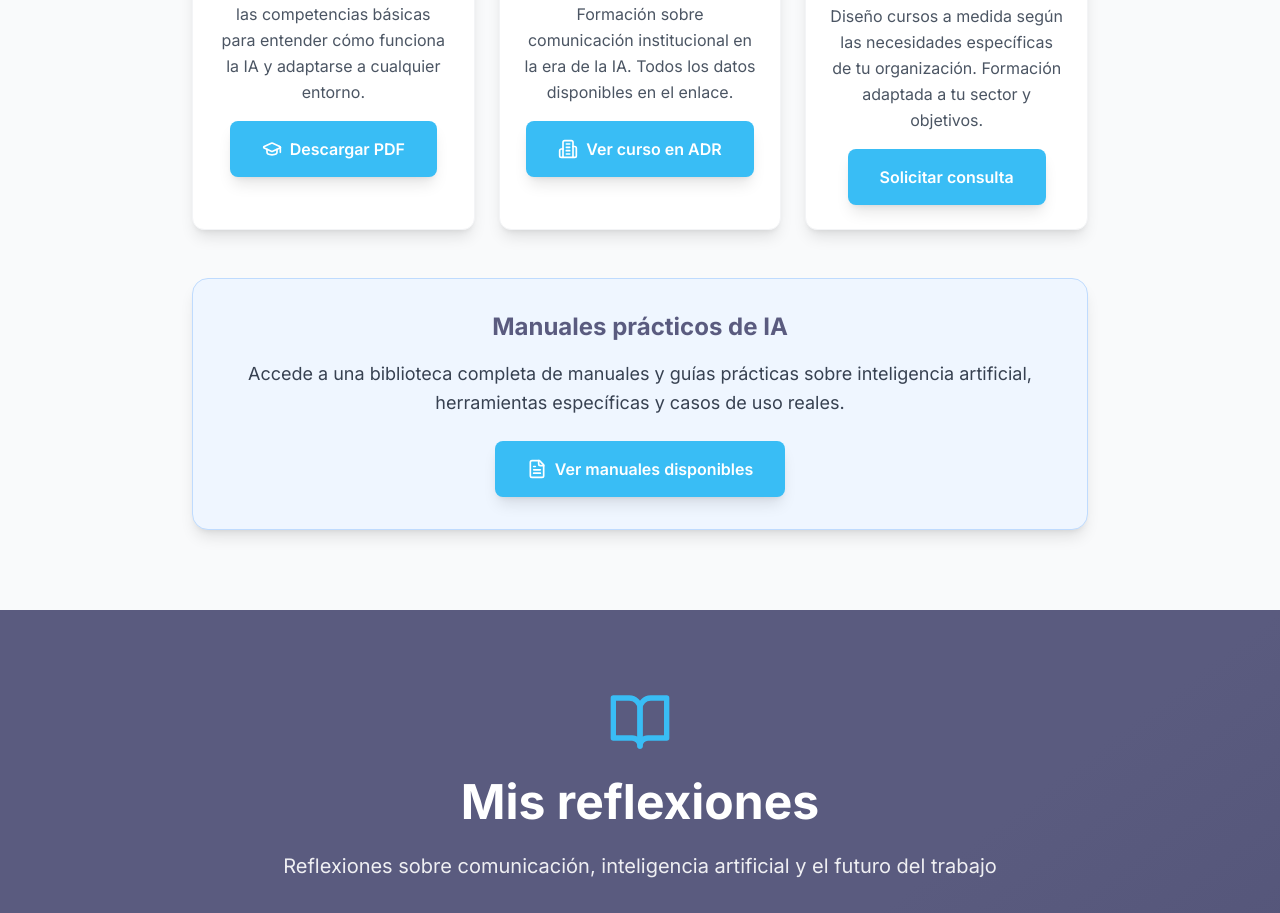
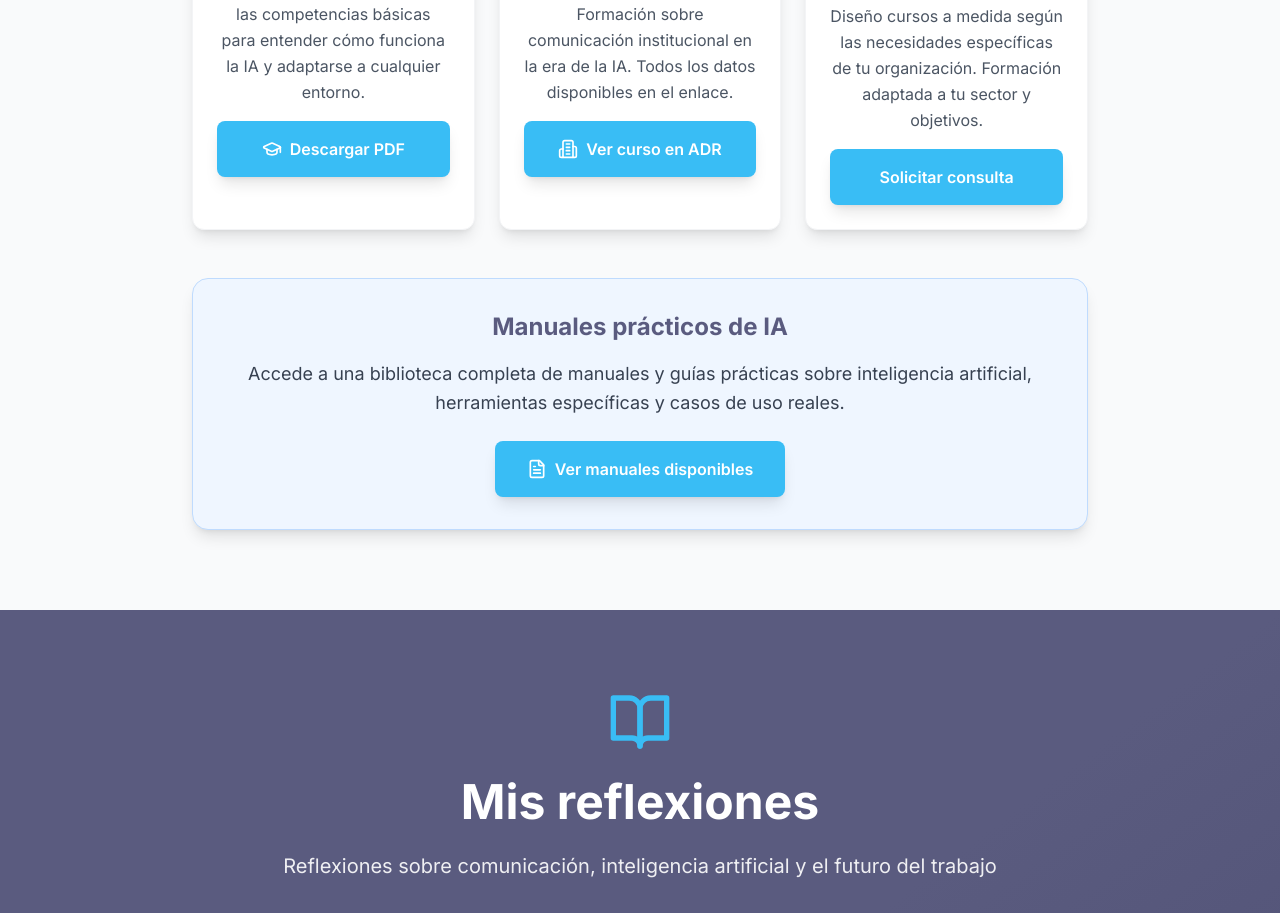
Before and after one commit to osanemeterio/oscarsanemeterio, a React (Vite) app: page / in a window 1280 px wide. Shown: the part 3440-4353 px from the top of the page. Built offline with nearby package versions, Linux system fonts and the light colour scheme.

Commit message:
Fix button width in Oferta Formativa section

```diff
--- a/src/pages/Home.tsx
+++ b/src/pages/Home.tsx
@@ -286,7 +286,7 @@ function App() {
                 href="/Mi-oferta-formativa-en-IA.pdf"
                 target="_blank"
                 rel="noopener noreferrer"
-                className="btn-primary inline-flex items-center space-x-2"
+                className="btn-primary inline-flex items-center space-x-2 w-full justify-center"
               >
                 <GraduationCap className="w-5 h-5" />
                 <span>Descargar PDF</span>
@@ -307,7 +307,7 @@ function App() {
                 href="https://www.adrformacion.com/curso-online/comunicacion-institucional-era-ia"
                 target="_blank"
                 rel="noopener noreferrer"
-                className="btn-primary inline-flex items-center space-x-2"
+                className="btn-primary inline-flex items-center space-x-2 w-full justify-center"
               >
                 <Building2 className="w-5 h-5" />
                 <span>Ver curso en ADR</span>
@@ -326,7 +326,7 @@ function App() {
               </p>
               <a
                 href="https://calendar.google.com/calendar/u/0/appointments/schedules/AcZssZ3dPNmLgARl5QQtwFkO6oBuSsCHnBPkow5biWhKCdEBM7V-FYwHH3omucOgrgZqVDR5RubmXYuc"
-                className="btn-primary inline-block"
+                className="btn-primary inline-flex items-center w-full justify-center"
               >
                 Solicitar consulta
               </a>
```
